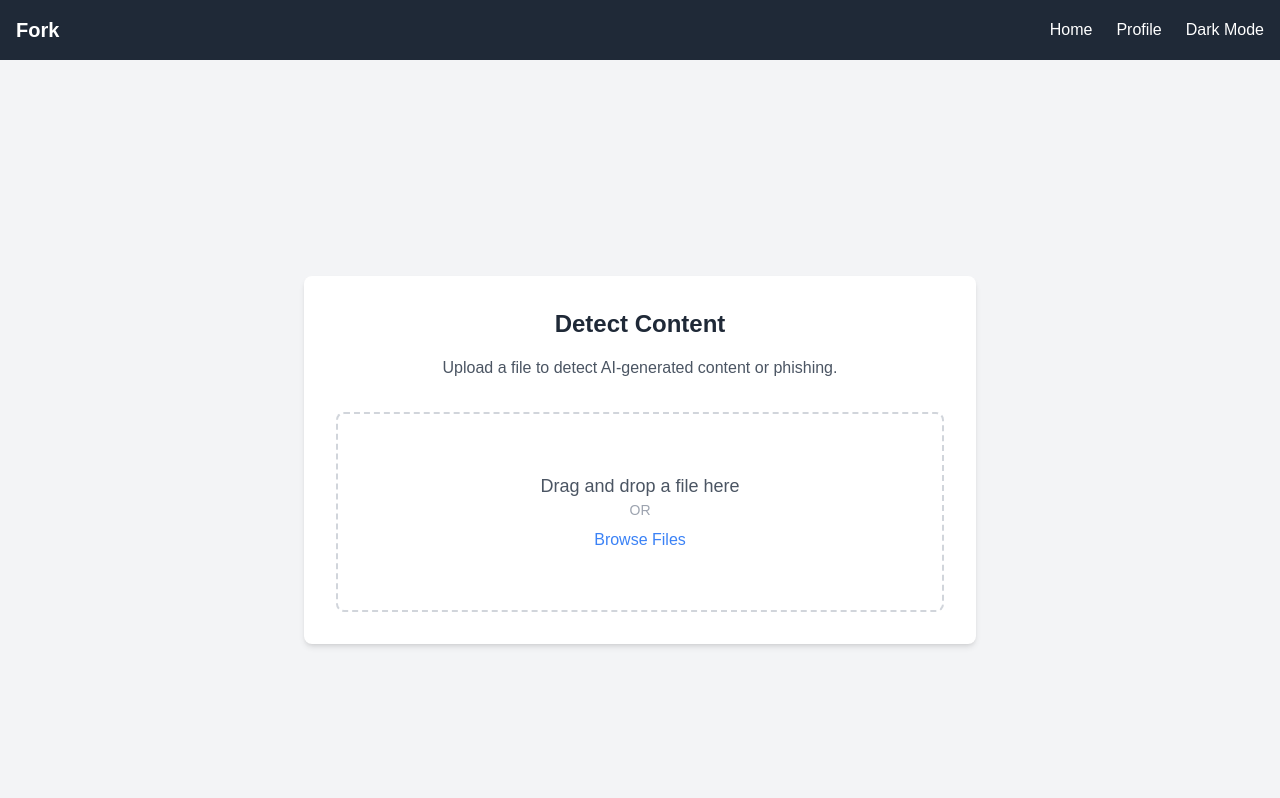
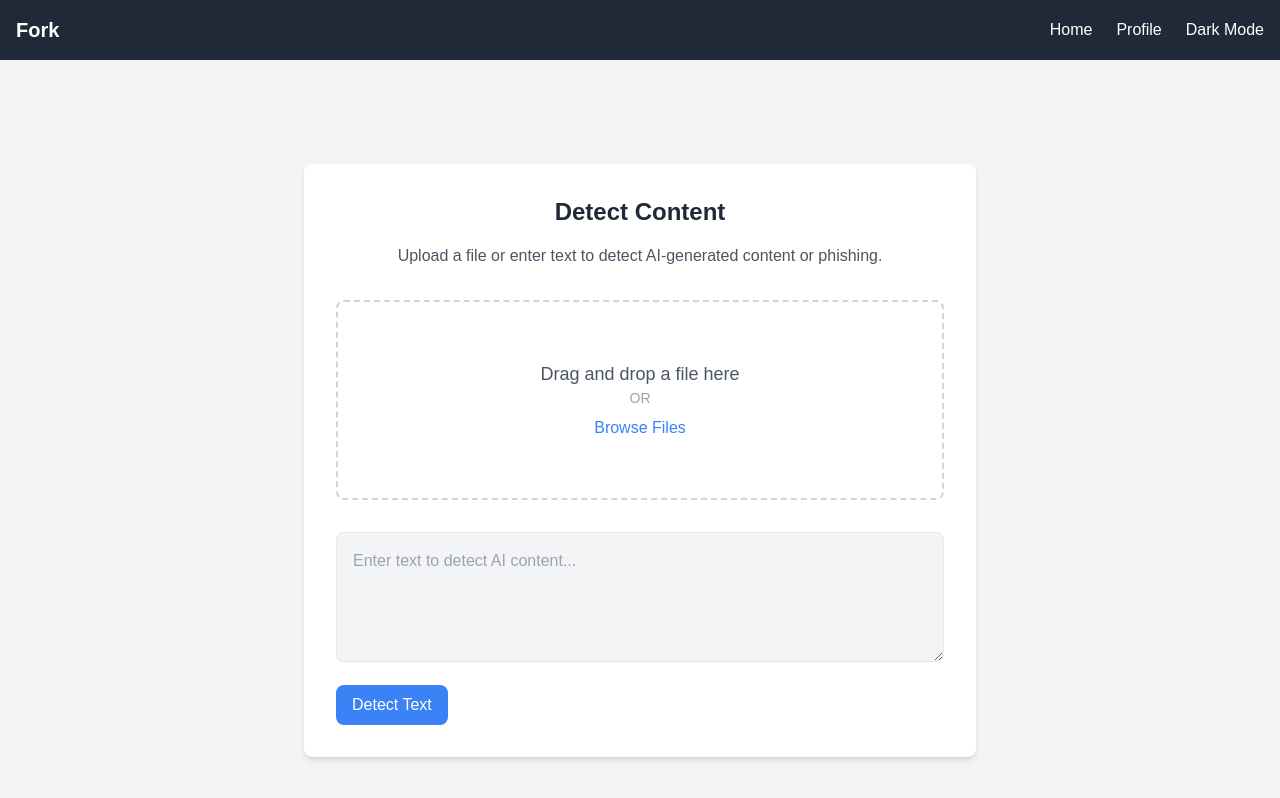
Before and after one commit to RosshanSpoon/my-next-app, a Next.js app: page /detect in a window 1280 px wide. Shown: the top 798 px of the page. Built offline with nearby package versions, Linux system fonts and the light colour scheme.

Commit message:
text ai detector

```diff
--- a/app/detect/page.js
+++ b/app/detect/page.js
@@ -15,6 +15,8 @@ export default function Detect() {
   const router = useRouter();
   const [isProcessing, setIsProcessing] = useState(false); // To show loading state
   const [result, setResult] = useState(null); // To store API response
+  const [textInput, setTextInput] = useState(""); // Text input state
+  const [textResult, setTextResult] = useState(null);
 
   // Handle file drop
   const handleDrop = (e) => {
@@ -93,6 +95,37 @@ export default function Detect() {
     }
   };
 
+  const handleSubmitText = async () => {
+    if (!textInput.trim()) {
+      setError("Please enter some text to detect.");
+      return;
+    }
+
+    setIsProcessing(true);
+    setError("");
+    setTextResult(null);
+
+    try {
+      const response = await axios.post(
+        "https://api-inference.huggingface.co/models/shahxeebhassan/bert_base_ai_content_detector",
+        { inputs: textInput },
+        {
+          headers: {
+            Authorization: `Bearer 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`,
+            "Content-Type": "application/json",
+          },
+        }
+      );
+
+      setTextResult(response.data);
+    } catch (err) {
+      console.error("Error detecting text content:", err);
+      setError("Error detecting text content. Please try again.");
+    } finally {
+      setIsProcessing(false);
+    }
+  };
+
   // Toggle mobile menu
   const toggleMobileMenu = () => setIsMobileMenuOpen((prev) => !prev);
 
@@ -115,6 +148,24 @@ export default function Detect() {
       handleSubmit(file);
     }
   }, [file]);
+
+  const renderDetectionResult = () => {
+    if (textResult && textResult[0]) {
+      const label1 = textResult[0].find((item) => item.label === "LABEL_1");
+      if (label1) {
+        const aiPercentage = label1.score * 100;
+        const resultText = aiPercentage > 60 ? "AI Generated" : "Human";
+        return (
+          <div className="mt-6 text-center text-gray-600">
+            <h3 className="text-lg font-bold">Detection Results:</h3>
+            <p className="text-lg font-semibold text-blue-500">{resultText}</p>
+            <p className="text-sm text-gray-600">AI Percentage: {aiPercentage.toFixed(2)}%</p>
+          </div>
+        );
+      }
+    }
+    return null;
+  };
 
   return (
     <div className={`${isDarkMode ? "bg-gray-900 text-white" : "bg-gray-100 text-gray-800"} min-h-screen`}>
@@ -214,15 +265,21 @@ export default function Detect() {
         <div className="w-full max-w-2xl bg-white dark:bg-gray-800 p-8 rounded-lg shadow-md">
           <h2 className="text-2xl font-bold text-center text-gray-800 dark:text-white">Detect Content</h2>
           <p className="mt-4 text-center text-gray-600 dark:text-gray-300">
-            Upload a file to detect AI-generated content or phishing.
+            Upload a file or enter text to detect AI-generated content or phishing.
           </p>
 
           {/* Error message */}
           {error && <div className="mt-4 text-red-600 dark:text-red-400 text-sm text-center">{error}</div>}
 
+          {/* File Upload Section */}
           <div
             className="mt-8 p-6 border-2 border-dashed border-gray-300 dark:border-gray-600 rounded-lg flex justify-center items-center"
-            onDrop={handleDrop}
+            onDrop={(e) => {
+              e.preventDefault();
+              const droppedFile = e.dataTransfer.files[0];
+              setFile(droppedFile);
+              setPreview(URL.createObjectURL(droppedFile));
+            }}
             onDragOver={(e) => e.preventDefault()}
             style={{ height: "200px" }}
           >
@@ -239,55 +296,35 @@ export default function Detect() {
                 type="file"
                 id="file-upload"
                 className="hidden"
-                onChange={handleFileChange}
+                onChange={(e) => {
+                  const selectedFile = e.target.files[0];
+                  setFile(selectedFile);
+                  setPreview(URL.createObjectURL(selectedFile));
+                }}
               />
             </div>
           </div>
 
-          {file && (
-            <div className="mt-6 text-center">
-              <p className="text-gray-600">File: {file.name}</p>
-              {/* Image Preview */}
-              {preview && (
-                <img
-                  src={preview}
-                  alt="Uploaded Preview"
-                  className="mt-4 mx-auto max-h-48 rounded shadow"
-                />
-              )}
-            </div>
-          )}
+          {/* Text Input Section */}
+          <div className="mt-8">
+            <textarea
+              className="w-full p-4 border rounded-lg bg-gray-100 dark:bg-gray-700 text-gray-800 dark:text-white"
+              rows="4"
+              placeholder="Enter text to detect AI content..."
+              value={textInput}
+              onChange={(e) => setTextInput(e.target.value)}
+            />
+            <button
+              className="mt-4 px-4 py-2 bg-blue-500 text-white rounded-lg hover:bg-blue-600 focus:outline-none"
+              onClick={handleSubmitText}
+              disabled={isProcessing}
+            >
+              {isProcessing ? "Processing..." : "Detect Text"}
+            </button>
+          </div>
 
-          {/* Result or processing state */}
-          {isProcessing && (
-            <div className="mt-6 text-center text-gray-600">Processing...</div>
-          )}
-
-          {result && (
-            <div className="mt-6 text-center text-gray-600">
-              <h3 className="text-lg font-bold">Detection Results:</h3>
-
-              {/* Find the AI percentage (assuming 'artificial' is the label for AI content) */}
-              {result.map((item, index) => {
-                if (item.label === "artificial") {
-                  const aiPercentage = item.score * 100;
-
-                  // Determine AI or Human based on percentage
-                  const label = aiPercentage > 60 ? "AI Generated" : "Human";
-
-                  return (
-                    <div key={index} className="mt-4">
-                      <p className="text-lg font-semibold text-blue-500">{label}</p>
-                      <p className="text-sm text-gray-600">
-                        AI Percentage: {aiPercentage.toFixed(2)}%
-                      </p>
-                    </div>
-                  );
-                }
-                return null;
-              })}
-            </div>
-          )}
+          {/* Display Results */}
+          {renderDetectionResult()}
         </div>
       </div>
     </div>
```
